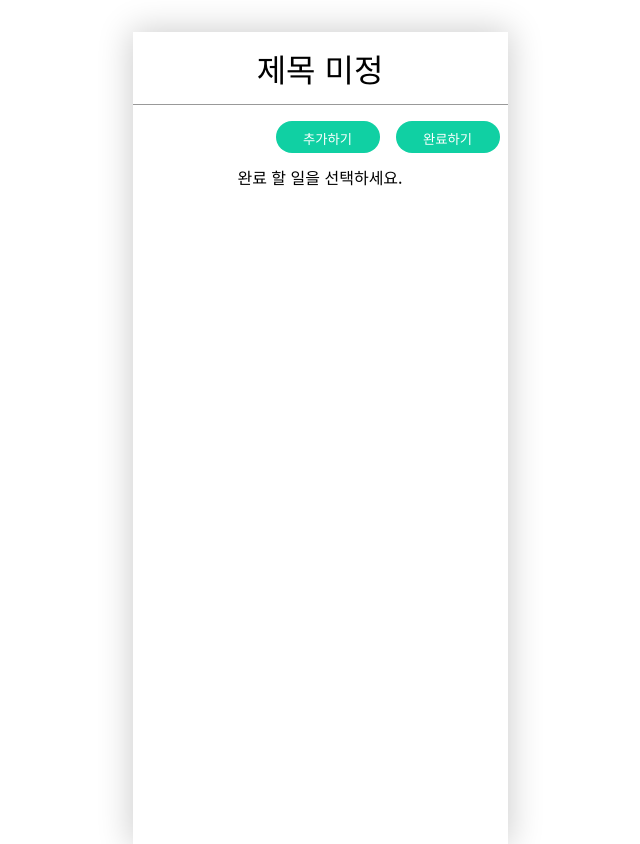
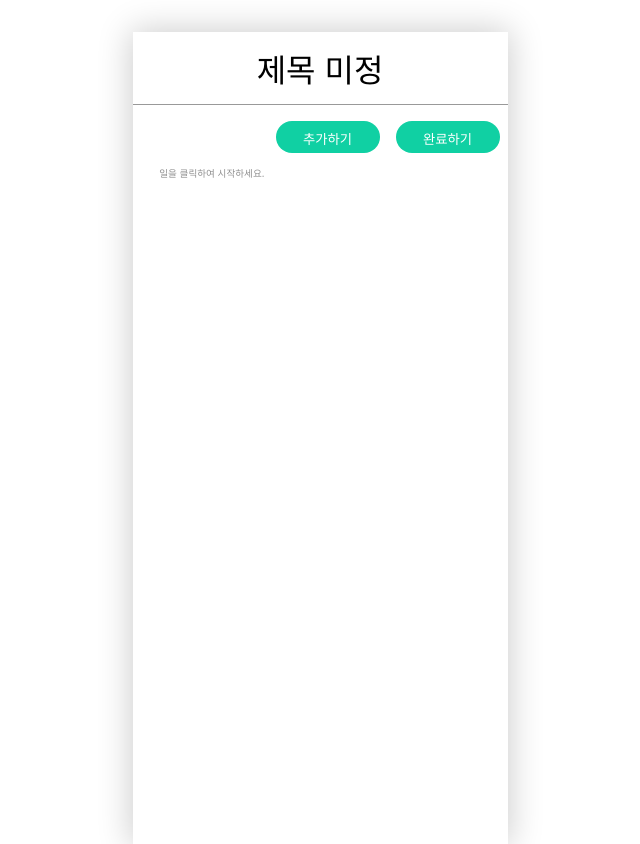
Before and after one commit to prgrms-fe-devcourse/FEDC2_TimeDivider_Root, a React (Create React App) app: page /updateTimeDivider in a window 1280 px wide. Shown: the whole page, without its empty margins (320-960 px from the left). Built offline with nearby package versions, Linux system fonts and the light colour scheme.

Commit message:
feat: updateTimeDivider 의 레이아웃 수정

```diff
--- a/src/pages/updateTimeDivider.jsx
+++ b/src/pages/updateTimeDivider.jsx
@@ -9,7 +9,7 @@ import Timer from 'shared/components/Timer'
 import Button from 'shared/components/Button'
 import AddFormModal from 'shared/components/AddFormModal'
 import DoneFormModal from 'shared/components/DoneFormModal'
-import Text from '../shared/components/Text'
+import { colors } from '../shared/constants/colors'
 
 const UpdateTimeDivider = () => {
 	const [timers, setTimers] = useRecoilState(timerState)
@@ -50,7 +50,7 @@ const UpdateTimeDivider = () => {
 					{mode === doneMode ? '취소' : '완료하기'}
 				</Button>
 			</ToolBar>
-			<Text>완료 할 일을 선택하세요.</Text>
+			<Description>일을 클릭하여 시작하세요.</Description>
 			<TimerArea mode={mode}>
 				{Object.entries(timers).map(([id, { time, name, disabled }], index) => (
 					<Timer
@@ -88,8 +88,8 @@ const TimerArea = styled.div`
 	display: flex;
 	background-color: ${props => (props.mode === 'doneMode' ? 'skyblue' : 'none')};
 	flex-wrap: wrap;
-	width: 100%;
-	margin-left: 1rem;
+	width: 90%;
+	margin: auto;
 	gap: 0.5rem;
 `
 const ToolBar = styled.div`
@@ -101,3 +101,12 @@ const ToolBar = styled.div`
 	padding-right: 1rem;
 	padding-top: 1rem;
 `
+const Description = styled.div`
+	display: flex;
+	width: 90%;
+	align-items: start;
+	color: ${colors.fontDescription};
+	font-size: 0.6rem;
+	padding-left: 1rem;
+	margin-bottom: 1rem;
+`
--- a/src/shared/constants/colors.js
+++ b/src/shared/constants/colors.js
@@ -3,6 +3,7 @@ export const palette = {
 	labelGray: '#F8F9FA',
 	completeGreen: '#5ABF83',
 	timeoutDarkGray: '#505866',
+	lightGray: '#919191',
 	black: '#000000',
 	white: '#FFFFFF',
 }
@@ -12,5 +13,6 @@ export const colors = {
 	background: palette.white,
 	font: palette.black,
 	fontReversed: palette.white,
+	fontDescription: palette.lightGray,
 	labelBackground: palette.labelGray,
 }
--- a/src/styles/GlobalStyle.js
+++ b/src/styles/GlobalStyle.js
@@ -26,7 +26,7 @@ time, mark, audio, video {
 	margin: 0;
 	padding: 0;
 	border: 0;
-	font-size: 100%;
+	font-size: 10px;
 	font: inherit;
 	vertical-align: baseline;
 }
```
